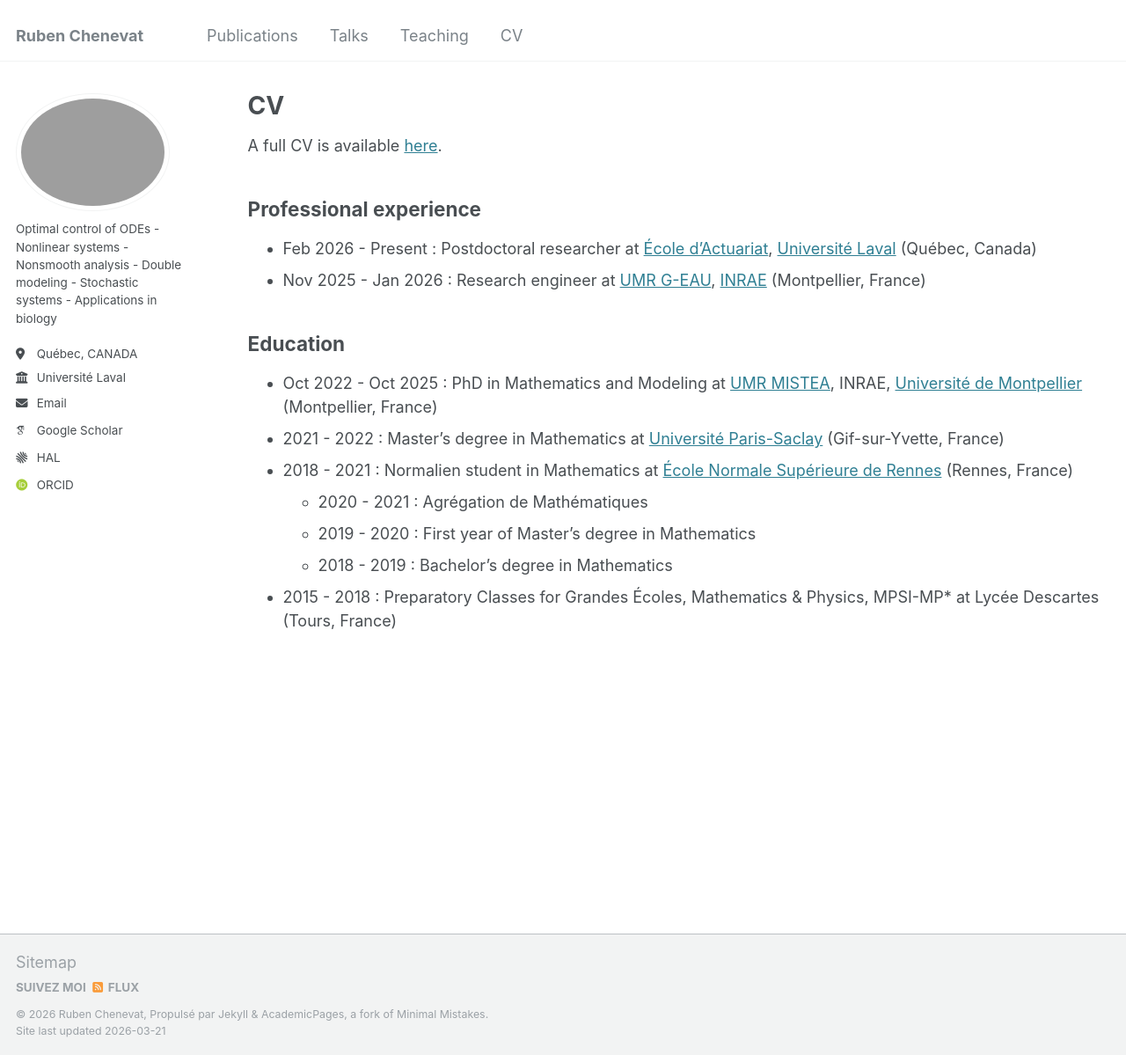
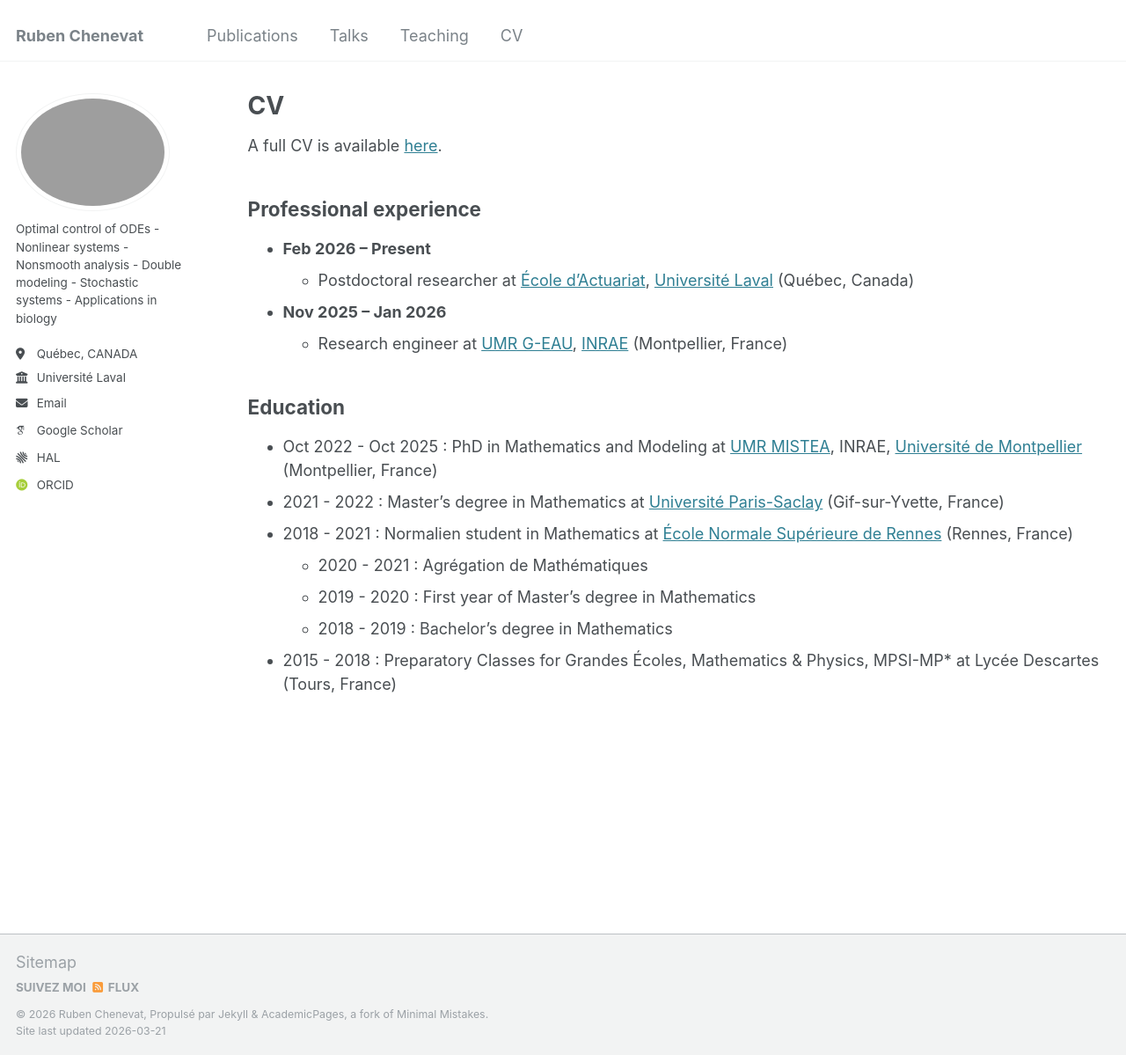
Before and after one commit to rubenchenevat/rubenchenevat.github.io, a Jekyll site: the page built from _pages/cv.md, in a window 1280 px wide and 1199 px high. Shown: the whole window at 88% size. Built offline with Jekyll 4.4.1, drawn with Linux system fonts in a browser that asks for light colours; some web fonts are replaced; part of the change alters nothing that is shown.

Commit message:
Update cv.md

```diff
--- a/_pages/cv.md
+++ b/_pages/cv.md
@@ -13,8 +13,10 @@ A full CV is available [here](/files/CV_english.pdf){:target="_blank"}.
 
 ## Professional experience
 
-* Feb 2026 - Present : Postdoctoral researcher at [&Eacute;cole d'Actuariat](https://www.fsg.ulaval.ca/departements/ecole-dactuariat){:target="_blank"}, [Université Laval](https://www.ulaval.ca/){:target="_blank"} (Québec, Canada)
-* Nov 2025 - Jan 2026 : Research engineer at [UMR G-EAU](https://g-eau.fr/index.php/en/umr-g-eau){:target="_blank"}, [INRAE](https://www.inrae.fr/en){:target="_blank"} (Montpellier, France)
+* **Feb 2026 &ndash; Present**
+  * Postdoctoral researcher at [&Eacute;cole d'Actuariat](https://www.fsg.ulaval.ca/departements/ecole-dactuariat){:target="_blank"}, [Université Laval](https://www.ulaval.ca/){:target="_blank"} (Québec, Canada)
+* **Nov 2025 &ndash; Jan 2026**
+  * Research engineer at [UMR G-EAU](https://g-eau.fr/index.php/en/umr-g-eau){:target="_blank"}, [INRAE](https://www.inrae.fr/en){:target="_blank"} (Montpellier, France)
 
 ## Education
 
```
